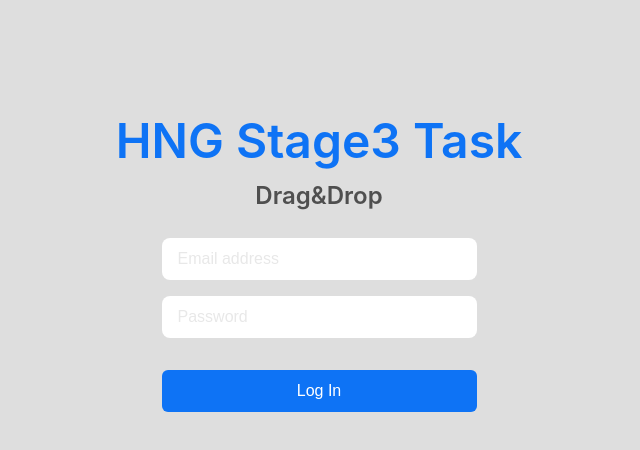
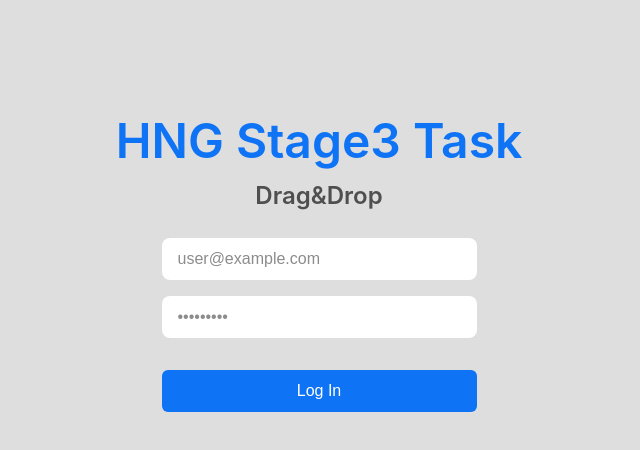
Before and after one commit to mubzie/hng-stage3-task, a React (Vite) app: page /login in a window 1280 px wide. Shown: the top 450 px of the page, without its empty margins (321-961 px from the left). Built offline with nearby package versions, Linux system fonts and the light colour scheme; no server answers.

Commit message:
test not working

```diff
--- a/src/App.jsx
+++ b/src/App.jsx
@@ -2,12 +2,7 @@ import { useState, Fragment } from "react";
 import Gallery from "./components/Home/Galery";
 import Login from "./components/Login/Login";
 import ProtectedRoute from "./components/ProtectedRoute";
-import {
-  BrowserRouter as Router,
-  Route,
-  Routes,
-  Navigate,
-} from "react-router-dom";
+import { BrowserRouter as Router, Route, Routes } from "react-router-dom";
 import { AuthProvider } from "./components/AuthContext";
 
 import "./App.module.css";
@@ -23,20 +18,16 @@ import "./App.module.css";
 
 function App() {
   return (
-    <Router>
-      <Fragment>
+    <AuthProvider>
+      <Router>
         <Routes>
+          <Route path="/login" element={<Login />} />
           <Route path="/" element={<ProtectedRoute />}>
             <Route path="/" element={<Gallery />} />
           </Route>
-          {/* <Route path="/login" element={<Login />} />  */}
-          <Route path="/login" element={<Login />} />
-          {/* <ProtectedRoute> */}
-          {/* <Route path="/gallery" element={<Gallery />} /> */}
-          {/* </ProtectedRoute> */}
         </Routes>
-      </Fragment>
-    </Router>
+      </Router>
+    </AuthProvider>
   );
 }
 
--- a/src/components/AuthContext.jsx
+++ b/src/components/AuthContext.jsx
@@ -21,8 +21,8 @@ export const AuthProvider = ({ children }) => {
   const [currentUser, setCurrentUser] = useState(null);
   const [loading, setLoading] = useState(true);
 
-  const logIn = (email, password) => {
-    return signInWithEmailAndPassword(auth, email, password);
+  const logIn = async (email, password) => {
+    return await signInWithEmailAndPassword(auth, email, password);
   };
 
   const logOut = () => {
@@ -30,7 +30,7 @@ export const AuthProvider = ({ children }) => {
   };
 
   useEffect(() => {
-    const unsubscribe = auth.onAuthStateChanged((user) => {
+    const unsubscribe = onAuthStateChanged(auth, (user) => {
       setCurrentUser(user);
       setLoading(false);
     });
--- a/src/components/Login/Login.jsx
+++ b/src/components/Login/Login.jsx
@@ -1,31 +1,31 @@
 import React from "react";
 import { useState } from "react";
-import { auth } from "../../firebase";
-import { signInWithEmailAndPassword } from "firebase/auth";
+// import { auth } from "../../firebase";
+// import { signInWithEmailAndPassword } from "firebase/auth";
 import { useAuth } from "../AuthContext";
+import { useNavigate } from "react-router-dom";
 import styles from "./Login.module.css";
 
 const Login = () => {
   const { logIn } = useAuth;
-  const [email, setEmail] = useState("");
-  const [password, setPassword] = useState("");
+  const navigate = useNavigate();
+  const [email, setEmail] = useState("user@example.com");
+  const [password, setPassword] = useState("1Password");
 
-  const handleLogin = async () => {
+  const handleLogin = async (e) => {
+    e.preventDefault();
+    console.log("clicked");
+
     try {
-      await logIn(email, password); // Attempt to log in
+      const user = await logIn(email, password); // Attempt to log in
+      console.log("inside try block");
+      console.log(user);
+
+      // navigate("/gallery");
     } catch (error) {
-      console.error(error.message);
+      console.log("Error caught:", error);
     }
   };
-
-  // const handleLogin = async (e) => {
-  //   e.preventDefault();
-  //   signInWithEmailAndPassword(auth, email, password)
-  //     .then((credential) => console.log(credential))
-  //     .catch((error) => {
-  //       console.log(error);
-  //     });
-  // };
 
   return (
     <>
@@ -52,11 +52,7 @@ const Login = () => {
               onChange={(e) => setPassword(e.target.value)}
             ></input>
           </div>
-          <button
-            type="submit"
-            className={styles.formBtn}
-            // onClick={handleLogin}
-          >
+          <button type="submit" className={styles.formBtn}>
             Log In
           </button>
         </form>
```
Also changed, not shown: src/components/ProtectedRoute.jsx (+2 -16 lines).
